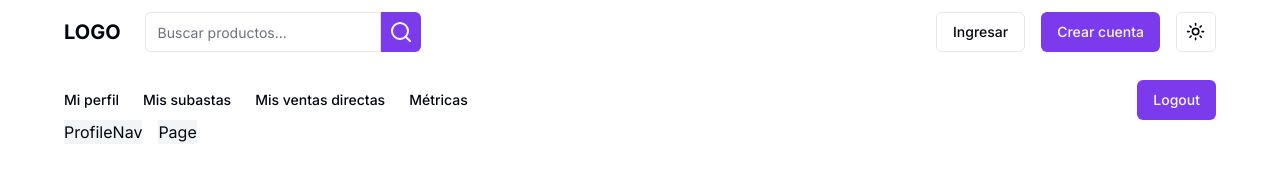
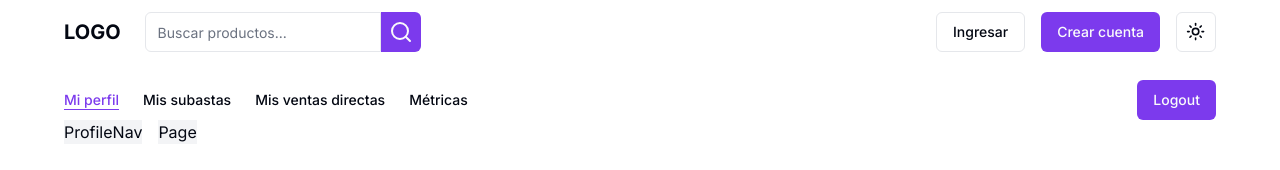
Before and after one commit to jp-quintana/s15-29-n-node-react, a Next.js app in the folder client/: page /dashboard/profile/edit in a window 1280 px wide. Shown: the top 170 px of the page. Built offline with nearby package versions, Linux system fonts and the light colour scheme; no server answers.

Commit message:
fix: selected dashboard nav link

```diff
--- a/client/src/components/dashboard/dashboard-nav-link.tsx
+++ b/client/src/components/dashboard/dashboard-nav-link.tsx
@@ -4,14 +4,16 @@ import { cn } from '@/lib/utils';
 import { buttonVariants } from '../ui/button';
 
 interface DashboardNavLinkProps {
-  name: string;
+  id: string;
+  title: string;
   href: string;
   icon: React.ReactNode;
   pathname: string;
 }
 
 const DashboardNavLink = ({
-  name,
+  id,
+  title,
   href,
   icon,
   pathname,
@@ -23,10 +25,10 @@ const DashboardNavLink = ({
         className={cn(
           buttonVariants({ variant: 'link' }),
           'p-0 max-md:leading-none max-md:hover:bg-primary max-md:hover:text-white max-md:h-auto max-md:p-2 max-md:rounded-full',
-          pathname === href ? 'underline' : 'text-foreground'
+          pathname.split('/').includes(id) ? 'underline' : 'text-foreground'
         )}
       >
-        <span className="max-md:hidden">{name}</span>
+        <span className="max-md:hidden">{title}</span>
         {icon}
       </Link>
     </li>
--- a/client/src/components/dashboard/dashboard-nav.tsx
+++ b/client/src/components/dashboard/dashboard-nav.tsx
@@ -10,22 +10,26 @@ import DashboardNavLink from './dashboard-nav-link';
 
 const LINKS = [
   {
-    name: 'Mi perfil',
+    id: 'profile',
+    title: 'Mi perfil',
     href: '/dashboard/profile',
     icon: <Home className="md:hidden" />,
   },
   {
-    name: 'Mis subastas',
+    id: 'auctions',
+    title: 'Mis subastas',
     href: '/dashboard/auctions',
     icon: <Gavel className="md:hidden" />,
   },
   {
-    name: 'Mis ventas directas',
+    id: 'sales',
+    title: 'Mis ventas directas',
     href: '/dashboard/sales',
     icon: <Handshake className="md:hidden" />,
   },
   {
-    name: 'Métricas',
+    id: 'analytics',
+    title: 'Métricas',
     href: '/dashboard/analytics',
     icon: <AreaChart className="md:hidden" />,
   },
@@ -39,8 +43,9 @@ const DashboardNav = () => {
       <ul className="flex space-x-6 items-center max-md:space-x-4">
         {LINKS.map((link) => (
           <DashboardNavLink
-            name={link.name}
-            key={link.href}
+            key={link.id}
+            id={link.id}
+            title={link.title}
             href={link.href}
             icon={link.icon}
             pathname={pathname}
```
